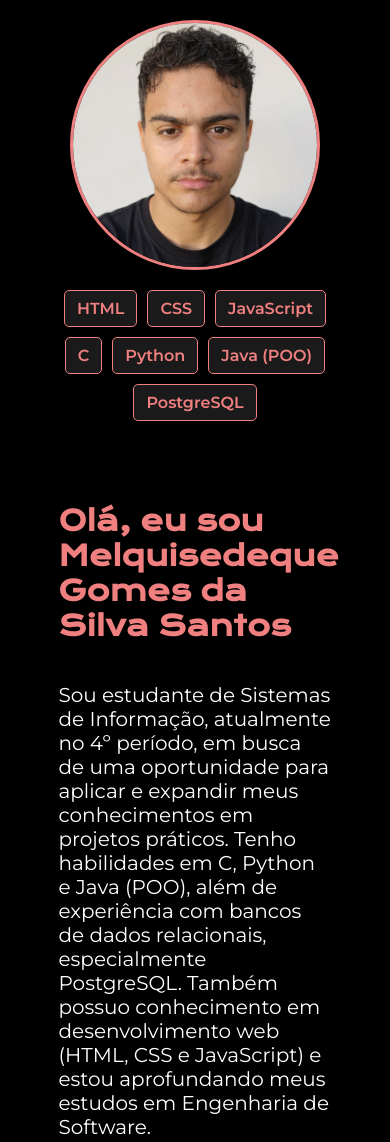
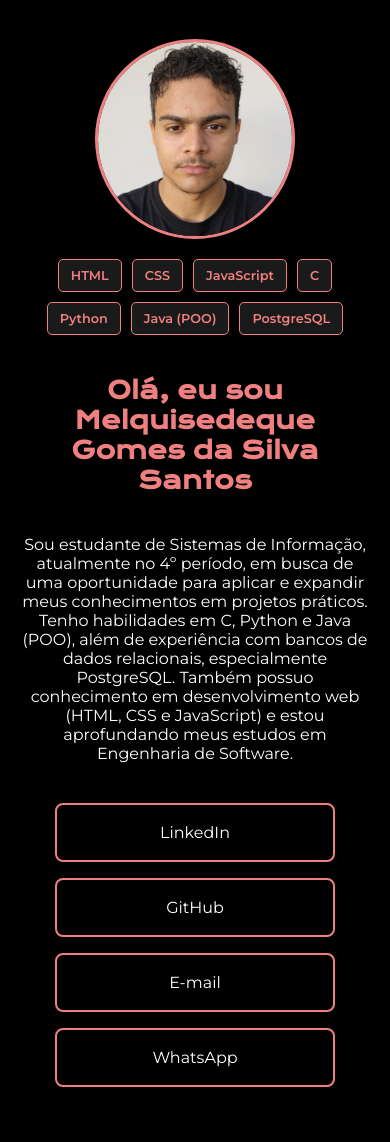
Before and after one commit to Deic1da/Deic1da.github.io, a plain HTML site: page index.html in a window 390 px wide. Shown: the top 1142 px of the page. Drawn offline with nearby package versions, Linux system fonts and the light colour scheme.

Commit message:
ajuste no style.css2

```diff
--- a/style.css
+++ b/style.css
@@ -199,35 +199,83 @@ body {
     font-size: 1rem;
 }
 
+
 /* Estilos para responsividade */
 @media (max-width: 1200px) {
     .apresentacao {
+        /* Muda a direção do layout para que os elementos fiquem um abaixo do outro */
         flex-direction: column;
     }
     .apresentacao__conteudo, .apresentacao__imagem__tecnologias {
+        /* Faz com que o conteúdo e a imagem ocupem toda a largura disponível */
         width: 100%;
     }
     .apresentacao__conteudo__titulo {
         font-size: 2rem;
     }
+    .apresentacao__conteudo__texto {
+        /* Ajusta o tamanho da fonte para a leitura em telas menores */
+        font-size: 1.25rem;
+        text-align: center;
+    }
+    .apresentacao__imagem {
+        /* Aumenta a imagem no tablet para dar mais destaque */
+        width: 300px;
+        height: 300px;
+    }
+    .apresentacao__links {
+        /* Centraliza os botões em telas de tablet */
+        justify-content: center;
+    }
+    .secao__projetos {
+        /* Ajusta o padding para telas menores */
+        padding: 5% 5%;
+    }
+    .secao__titulo {
+        font-size: 1.75rem;
+    }
 }
 
 @media (max-width: 768px) {
+    /* Ajustes específicos para telas de celular */
+    .apresentacao {
+        /* Diminui o padding horizontal para ter mais espaço */
+        padding: 10% 5%;
+        gap: 40px;
+    }
     .apresentacao__conteudo__titulo {
-        font-size: 1.75rem;
+        font-size: 1.5rem; /* Diminui o título para caber na tela */
+        text-align: center;
     }
     .apresentacao__conteudo__texto {
-        font-size: 1.25rem;
+        font-size: 1rem; /* Tamanho de texto padrão para celulares */
+    }
+    .apresentacao__links {
+        /* Os botões devem ficar um embaixo do outro para facilitar o clique */
+        flex-direction: column;
+        align-items: center;
     }
     .apresentacao__links__navegacao {
-        width: 120px;
-        padding: 15px 0;
-        font-size: 0.9rem;
+        width: 80%; /* Os botões ficam mais largos para ocupar a tela */
+        padding: 18px 0;
+    }
+    .apresentacao__imagem {
+        width: 200px; /* Reduz o tamanho da imagem de perfil */
+        height: 200px;
+    }
+    .tecnologia-tag {
+        font-size: 0.8rem; /* Tags menores para economizar espaço */
+    }
+    .secao__titulo {
+        text-align: center;
+        font-size: 1.5rem;
     }
     .projeto__card {
-        width: 100%;
+        width: 90%; /* Cartões ocupam quase toda a largura */
+        margin: 0 auto; /* Centraliza o cartão */
+        min-height: auto;
     }
-    .secao__titulo {
-        font-size: 1.5rem;
+    .projeto__card p {
+        font-size: 0.8rem;
     }
 }
```
